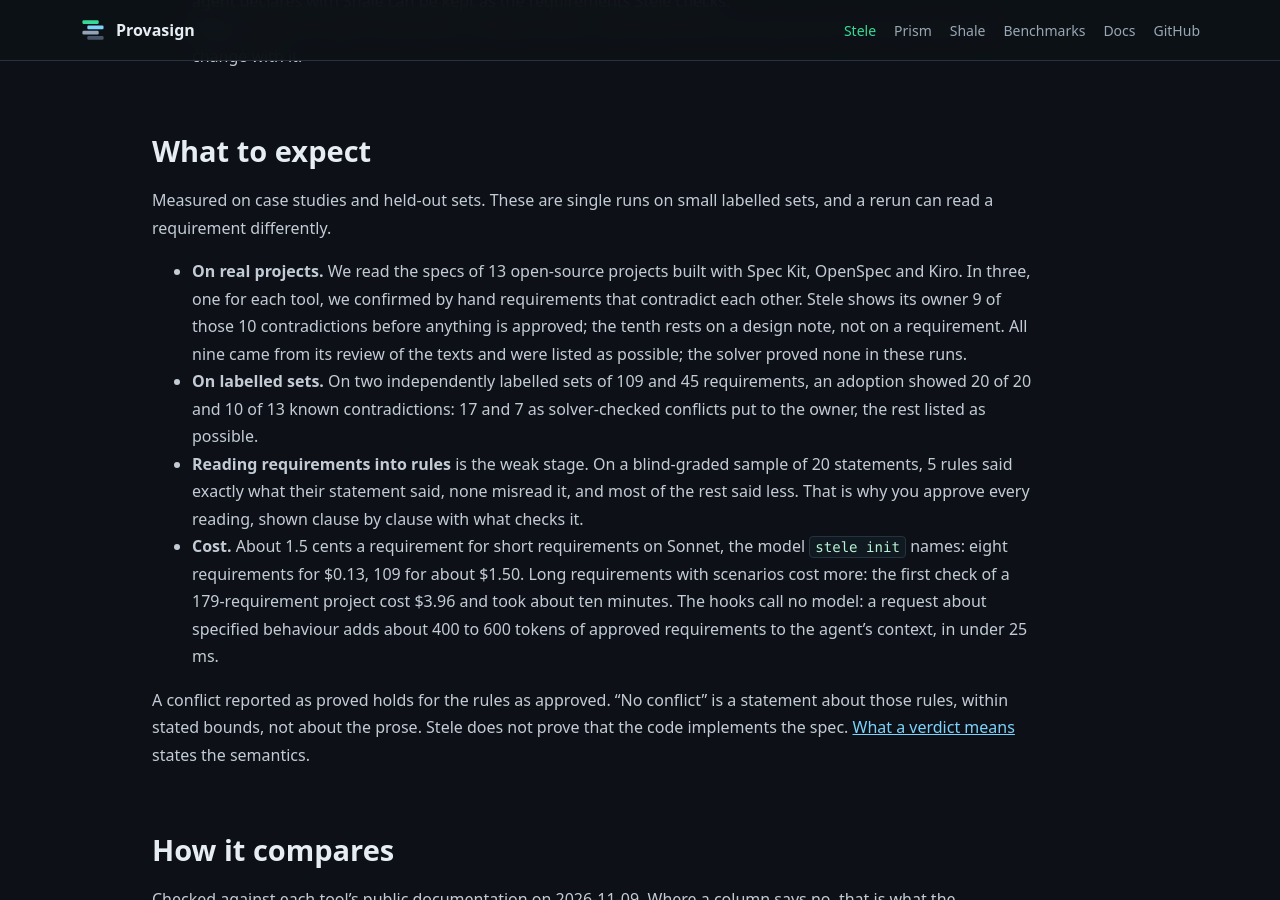
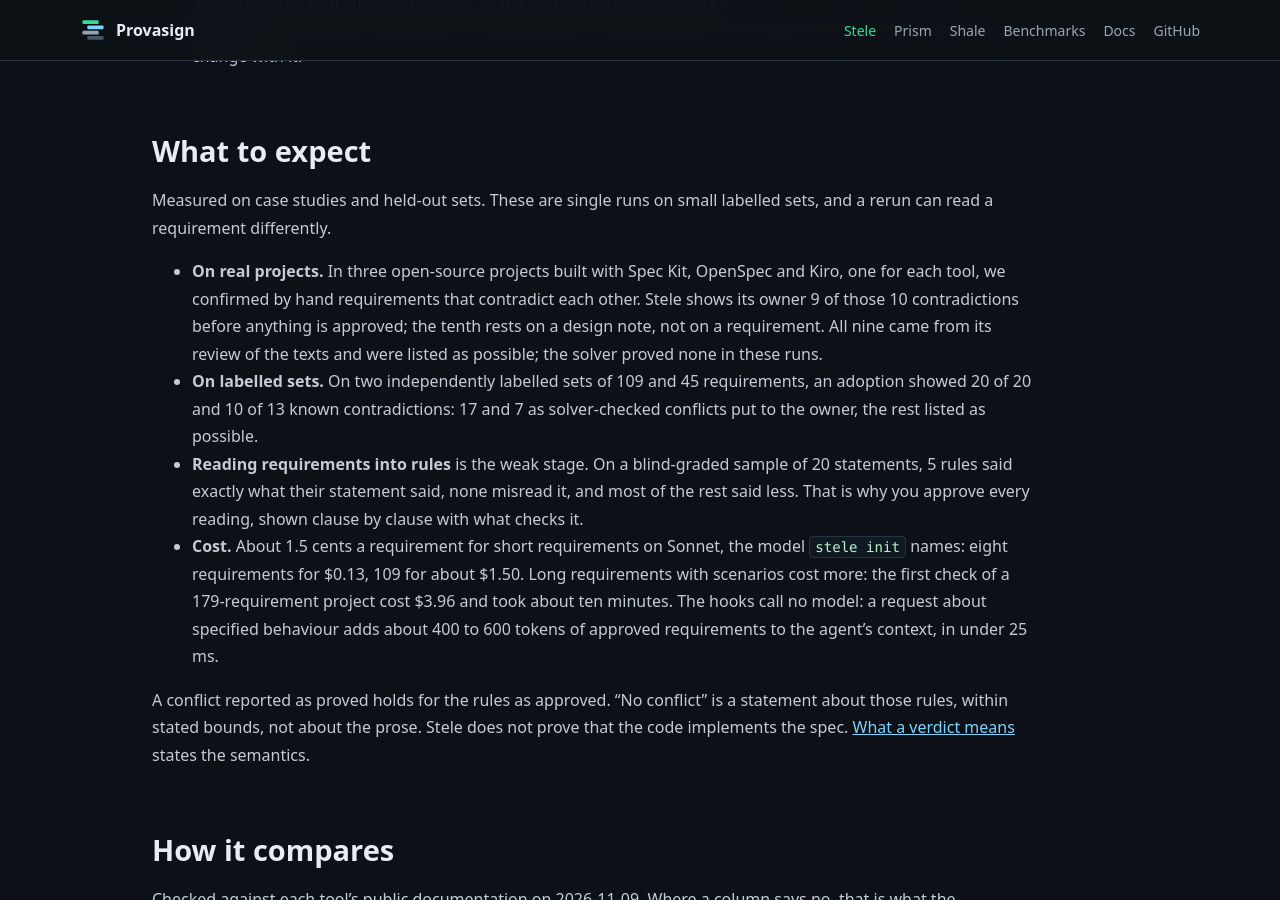
Before and after one commit to provasign/provasign.github.io, a Jekyll site: the page built from stele.md, in a window 1280 px wide and 900 px high, scrolled down 4034 px. Built offline with Jekyll 4.4.1, drawn with Linux system fonts in a browser that asks for light colours; comment, search, counter and statistics services are not loaded.

Commit message:
stele: claim only the three projects whose contradictions we confirmed
Co-Authored-By: Claude Opus 5.5 <noreply@anthropic.com>
Claude-Session: https://claude.ai/code/session_01EGo7eb3GX1Dv8Ez65TJd9W

```diff
--- a/stele.md
+++ b/stele.md
@@ -155,12 +155,12 @@ question the diff cannot.
 Measured on case studies and held-out sets. These are single runs on small
 labelled sets, and a rerun can read a requirement differently.
 
-- **On real projects.** We read the specs of 13 open-source projects built
-  with Spec Kit, OpenSpec and Kiro. In three, one for each tool, we confirmed
-  by hand requirements that contradict each other. Stele shows its owner 9 of
-  those 10 contradictions before anything is approved; the tenth rests on a
-  design note, not on a requirement. All nine came from its review of the
-  texts and were listed as possible; the solver proved none in these runs.
+- **On real projects.** In three open-source projects built with Spec Kit,
+  OpenSpec and Kiro, one for each tool, we confirmed by hand requirements that
+  contradict each other. Stele shows its owner 9 of those 10 contradictions
+  before anything is approved; the tenth rests on a design note, not on a
+  requirement. All nine came from its review of the texts and were listed as
+  possible; the solver proved none in these runs.
 - **On labelled sets.** On two independently labelled sets of 109 and 45
   requirements, an adoption showed 20 of 20 and 10 of 13 known
   contradictions: 17 and 7 as solver-checked conflicts put to the owner, the
```
